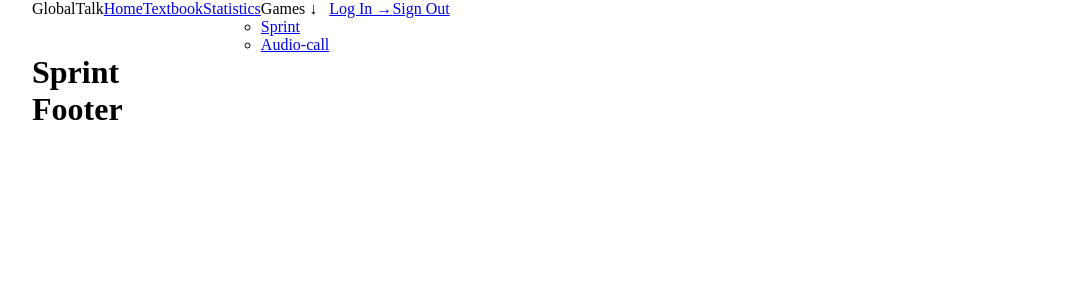
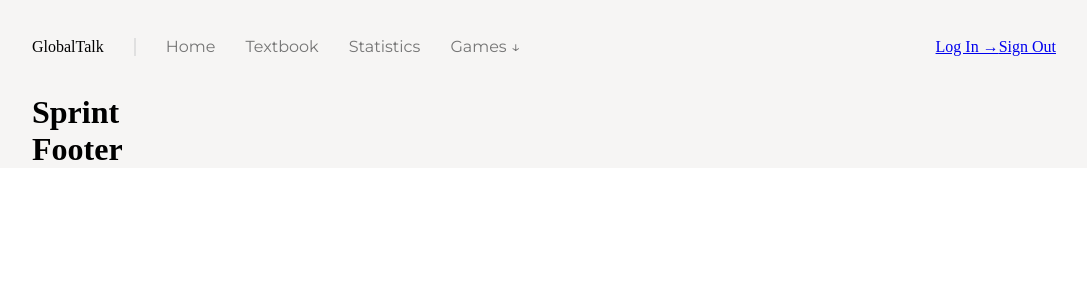
Before and after one commit to EvgeniyBarabanov/Lang-App, a React app: page /sprint in a window 1280 px wide. Shown: the top 300 px of the page, without its empty margins (96-1183 px from the left). Built offline with nearby package versions, Linux system fonts and the light colour scheme; a web font is replaced by a local one.

Commit message:
add nav style

```diff
--- a/src/App.jsx
+++ b/src/App.jsx
@@ -46,7 +46,9 @@ const router = createBrowserRouter([
 function App(){
     return(
         <div className="app">
-            <RouterProvider router ={router}/>
+            <div className="container">
+                <RouterProvider router ={router}/>
+            </div>
         </div>
     )
 }
--- a/src/App.sass
+++ b/src/App.sass
@@ -8,7 +8,10 @@
     box-sizing: border-box
 
 .app
-    width: 80%
-    max-width: 1440px
-    margin-left: auto
-    margin-right: auto
+    background-color: #F6F5F4
+
+    .container
+        width: 80%
+        max-width: 1440px
+        margin-left: auto
+        margin-right: auto
--- a/src/Components/Header/Header.sass
+++ b/src/Components/Header/Header.sass
@@ -1,2 +1,4 @@
 .header
     display: flex
+    align-items: center
+    padding: 35px 0
--- a/src/Components/Home/Home.jsx
+++ b/src/Components/Home/Home.jsx
@@ -86,11 +86,12 @@ function Home(){
     let homeInfo = [
         {
             'name': "E-COURSE PLATFORM",
-            'title': "Learning and teaching online,made easy.",
+            'title': "Learning and teaching online, made easy.",
             'description': "Practice your English and learn new things with the platform.",
             'link': arrLink(homeLink[0]),
             'wordsGames': arrInfo(homeData),
-            'logo': StudentLogo
+            'logo': StudentLogo,
+            'big': true
         },
         {
             'title': "Learn a language in a playful way",
@@ -117,7 +118,7 @@ function Home(){
             {
                 homeInfo.map(
                     (item, index)=>{
-                        return <HomeInfo key={index} name={item.name} title={item.title} description={item.description} link={item.link} wordsGames={item.wordsGames} logo={item.logo} />
+                        return <HomeInfo key={index} name={item.name} big={item.big} title={item.title} description={item.description} link={item.link} wordsGames={item.wordsGames} logo={item.logo} />
                     }
                 )
             }
--- a/src/Components/Link/Link.jsx
+++ b/src/Components/Link/Link.jsx
@@ -1,9 +1,10 @@
 import React from "react";
 import { Link } from "react-router-dom";
+import './Links.sass'
 
 function HomeLink(props){
     return(
-        <div className="link">
+        <div>
             {<Link to={props.toLink}>{props.reference}</Link>}
             {props.logo &&
                 <props.logo/>
--- /dev/null
+++ b/src/Components/Link/Links.sass
@@ -0,0 +1,9 @@
+.link
+    font-family: 'Montserrat', cursive
+    font-style: normal
+    font-weight: 400
+    font-size: 16px
+    line-height: 24px
+
+    &_small
+        font-size: 14px
--- a/src/Components/Logo/Logo.sass
+++ b/src/Components/Logo/Logo.sass
@@ -1,2 +1,4 @@
 .logo
     font-family: 'Dela Gothic One', cursive
+    padding-right: 30px
+    border-right: 2px solid #E0E0E0
--- a/src/Components/Nav/Nav.jsx
+++ b/src/Components/Nav/Nav.jsx
@@ -6,14 +6,15 @@ import "./Nav.sass";
 function Nav(){
     return(
         <nav className="navigation">
-            <ul className="navigation__list list">
-                <li><Link to="/">Home</Link></li>
-                <li><Link to="/textbook">Textbook</Link></li>
-                <li><Link to="/statistics">Statistics</Link></li>
-                <li>
-                    <ul>Games &#8595;
-                        <li><Link to="/sprint">Sprint</Link></li>
-                        <li><Link to="/audioCall">Audio-call</Link></li>
+            <ul className="list">
+                <li className="list__item"><Link className="list__link link" to="/">Home</Link></li>
+                <li className="list__item"><Link className="list__link link" to="/textbook">Textbook</Link></li>
+                <li className="list__item"><Link className="list__link link" to="/statistics">Statistics</Link></li>
+                <li className="list__item">
+                    <Link className="list__link link">Games &#8595;</Link>
+                    <ul className="list list_nested">
+                        <li><Link className="list__link link list__link_nested" to="/sprint">Sprint</Link></li>
+                        <li><Link className="list__link link list__link_nested" to="/audioCall">Audio-call</Link></li>
                     </ul>
                 </li>
             </ul>
--- a/src/Components/Nav/Nav.sass
+++ b/src/Components/Nav/Nav.sass
@@ -1,4 +1,36 @@
+.navigation
+    flex-grow: 1
+
 .list
     display: flex
-    justify-content: space-around
     list-style-type: none
+    gap: 30px
+    padding-left: 30px
+
+    &__item
+        position: relative
+
+        &:hover>.list_nested
+            display: flex
+
+
+
+    &__link
+        color: #757575
+        text-decoration: none
+        text-transform: capitalize
+
+        &_nested
+            display: block
+            min-width: 175px
+
+    &_nested
+        position: absolute
+        display: none
+        flex-direction: column
+        padding: 20px
+        gap: 20px
+        z-index: 999
+        background: #FFFFFF
+        box-shadow: 0px 343.472px 343.472px rgba(52, 41, 39, 0.08), 0px 183.185px 183.185px rgba(52, 41, 39, 0.12), 0px 91.5925px 91.5925px rgba(52, 41, 39, 0.04), 0px 68.6944px 68.6944px rgba(52, 41, 39, 0.04), 0px 11.4491px 68.6944px rgba(52, 41, 39, 0.04), 0px 11.4491px 11.4491px rgba(52, 41, 39, 0.04)
+        border-radius: 14px
--- a/src/Components/Showcase/Showcase.jsx
+++ b/src/Components/Showcase/Showcase.jsx
@@ -7,7 +7,10 @@ function HomeInfo(props){
                 {props.name &&
                     <span>{props.name}</span>
                 }
-                <h2 className="heading heading_1">{props.title}</h2>
+                {props.title &&
+                    <h1 className="heading heading_1">{props.title1}</h1>
+                }
+
                 <p>{props.description}</p>
                 <div className="showcase__link-group">
                     {props.link}
```
